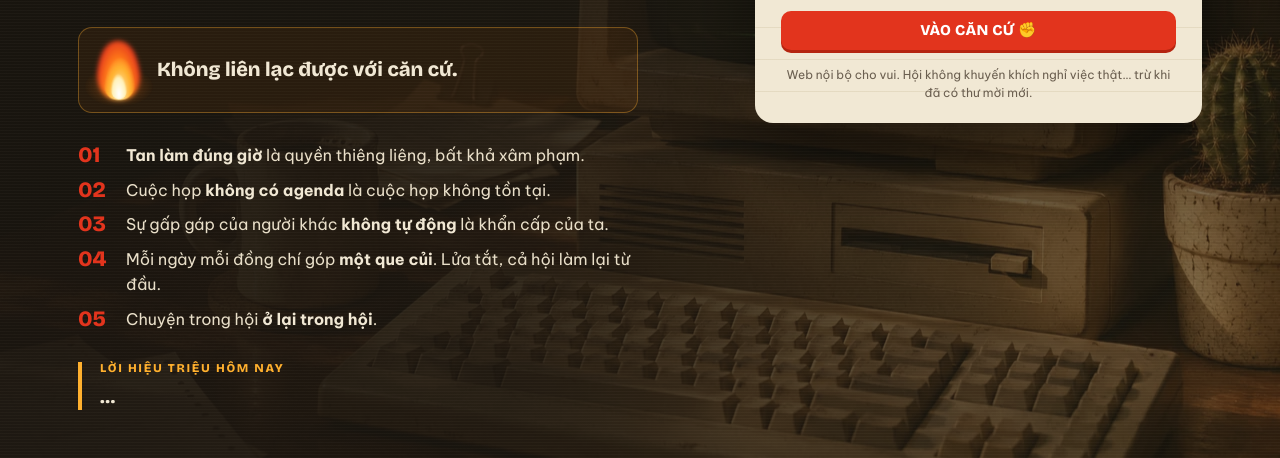
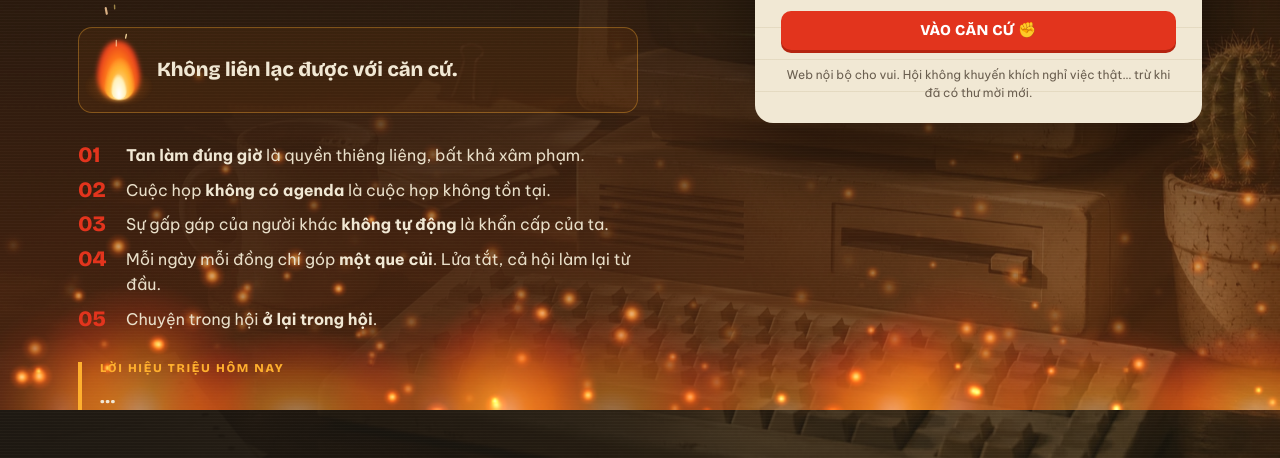
Before and after one commit to khoalysitinh/holiday-countdown, a website with bundled scripts: page public/index.html in a window 1280 px wide. Shown: the part 390-848 px from the top of the page. Built offline with nearby package versions, Linux system fonts and the light colour scheme; files whose address does not match are found by name.

Commit message:
feat(fire): living fire background, log bursts and full-site blaze
- Dark page with a canvas fire wall and drifting embers behind translucent
  panels; intensity follows the club fire (dead / weekend / weak / lit)
- When anyone adds a log: flame flares and shakes, sparks burst across the
  screen, and a toast names who did it
- While today's fire has enough logs: max flames up both sides, glowing
  cards, fire-gradient ticker, continuous sparks from the campfire
- Respects prefers-reduced-motion and pauses in background tabs
- Anonymous answers stay anonymous: shown as "Cá giấu tên" in the fuel
  list, and other viewers don't see that member's streak bump until tomorrow
- State refreshes every 15s so bursts show up quickly

Co-Authored-By: Claude Opus 5.5 <noreply@anthropic.com>

```diff
--- /dev/null
+++ b/public/ambient.js
@@ -0,0 +1,253 @@
+// Lửa nền: một canvas phía sau nội dung (tường lửa + tàn lửa bay) và một canvas phía trước cho tia lửa.
+// Cường độ 0..1 theo trạng thái lửa hội; burst() khi có người góp củi.
+
+const LEVELS = { 'is-dead': 0.08, 'is-rest': 0.3, 'is-weak': 0.5, 'is-lit': 1, gate: 0.4 };
+const BG_SCALE = 0.5; // the background is soft anyway: render it at half resolution
+const reduced = window.matchMedia('(prefers-reduced-motion: reduce)');
+
+function sprite(w, h, stops, dome) {
+  const c = document.createElement('canvas');
+  c.width = w;
+  c.height = h;
+  const x = c.getContext('2d');
+  if (dome) {
+    // Half-ellipse standing on the bottom edge: one flame tongue.
+    x.translate(w / 2, h);
+    x.scale(1, h / (w / 2));
+  } else {
+    x.translate(w / 2, h / 2);
+  }
+  const r = w / 2;
+  const g = x.createRadialGradient(0, 0, 0, 0, 0, r);
+  for (const [o, col] of stops) g.addColorStop(o, col);
+  x.fillStyle = g;
+  x.beginPath();
+  x.arc(0, 0, r, dome ? Math.PI : 0, Math.PI * 2);
+  x.fill();
+  return c;
+}
+
+const TONGUE = sprite(64, 160, [[0, 'rgba(255,244,196,1)'], [0.22, 'rgba(255,176,46,.95)'], [0.5, 'rgba(255,122,24,.75)'], [0.78, 'rgba(226,52,29,.35)'], [1, 'rgba(226,52,29,0)']], true);
+const EMBER = sprite(32, 32, [[0, 'rgba(255,240,200,1)'], [0.25, 'rgba(255,170,60,.9)'], [0.6, 'rgba(255,90,20,.25)'], [1, 'rgba(255,90,20,0)']], false);
+
+export function createAmbient(bgCanvas, fgCanvas) {
+  const bg = bgCanvas.getContext('2d');
+  const fg = fgCanvas.getContext('2d');
+  let W = 0;
+  let H = 0;
+  let FW = 0;
+  let FH = 0;
+  let dpr = 1;
+  let target = LEVELS.gate;
+  let level = target;
+  let boost = 0;
+  let embers = [];
+  let sparks = [];
+  let emberDebt = 0;
+  let sparkDebt = 0;
+  let source = () => null;
+  let last = performance.now();
+  let running = false;
+
+  function resize() {
+    dpr = Math.min(window.devicePixelRatio || 1, 1.5);
+    W = bgCanvas.width = Math.ceil(innerWidth * BG_SCALE);
+    H = bgCanvas.height = Math.ceil(innerHeight * BG_SCALE);
+    FW = fgCanvas.width = Math.ceil(innerWidth * dpr);
+    FH = fgCanvas.height = Math.ceil(innerHeight * dpr);
+    if (reduced.matches) drawBackground(performance.now() / 1000, 0);
+  }
+
+  // One row of flame tongues along a baseline (local y = 0, flames grow toward -y).
+  function wall(t, length, depth, alpha, seed) {
+    const n = Math.max(6, Math.ceil(length / 60));
+    const step = length / n;
+    for (let k = 0; k < n; k++) {
+      const p = k * 1.73 + seed;
+      const pulse = 0.55 + 0.45 * (0.5 + 0.5 * Math.sin(t * 1.4 + p)) * (0.75 + 0.25 * Math.sin(t * 3.3 + p * 2.1));
+      const h = depth * pulse;
+      const w = step * 2.6 * (0.8 + 0.2 * Math.sin(t * 0.9 + p));
+      const x = (k + 0.5) * step + Math.sin(t * 0.6 + p) * step * 0.3;
+      bg.globalAlpha = alpha * (0.7 + 0.3 * Math.sin(t * 2.2 + p * 1.3));
+      bg.drawImage(TONGUE, x - w / 2, -h, w, h * 1.04);
+    }
+  }
+
+  function drawBackground(t, I) {
+    bg.globalCompositeOperation = 'source-over';
+    bg.globalAlpha = 1;
+    bg.clearRect(0, 0, W, H);
+
+    // Warm glow rising from the bottom.
+    const glow = bg.createLinearGradient(0, H, 0, H * (0.25 - 0.2 * Math.min(I, 1)));
+    glow.addColorStop(0, `rgba(255,96,20,${0.08 + 0.32 * Math.min(I, 1.2)})`);
+    glow.addColorStop(1, 'rgba(255,96,20,0)');
+    bg.fillStyle = glow;
+    bg.fillRect(0, 0, W, H);
+
+    bg.globalCompositeOperation = 'lighter';
+    // Bottom wall of fire.
+    bg.save();
+    bg.translate(0, H);
+    wall(t, W, H * (0.04 + 0.34 * I), 0.3 + 0.5 * Math.min(I, 1), 0);
+    bg.restore();
+    // Side walls once the fire is strong.
+    const side = Math.max(0, (I - 0.45) / 0.55);
+    if (side > 0) {
+      bg.save();
+      bg.rotate(Math.PI / 2); // left edge, flames pointing right
+      wall(t * 0.9, H, W * 0.16 * side, 0.45 * side, 11);
+      bg.restore();
+      bg.save();
+      bg.translate(W, H);
+      bg.rotate(-Math.PI / 2); // right edge, flames pointing left
+      wall(t * 1.1, H, W * 0.16 * side, 0.45 * side, 23);
+      bg.restore();
+    }
+
+    // Embers.
+    for (const e of embers) {
+      const fade = 1 - e.life / e.max;
+      bg.globalAlpha = Math.max(0, fade * (0.55 + 0.45 * Math.sin(e.phase + t * e.tw)));
+      const s = e.size * 4;
+      bg.drawImage(EMBER, e.x - s / 2, e.y - s / 2, s, s);
+    }
+    bg.globalAlpha = 1;
+    bg.globalCompositeOperation = 'source-over';
+  }
+
+  function spawnEmber(I, fromSides) {
+    const side = fromSides && Math.random() < 0.5;
+    embers.push({
+      x: side ? (Math.random() < 0.5 ? Math.random() * W * 0.08 : W - Math.random() * W * 0.08) : Math.random() * W,
+      y: H + 4 - (side ? Math.random() * H * 0.6 : 0),
+      vx: (Math.random() - 0.5) * 10,
+      vy: -(12 + Math.random() * 30) * (0.55 + I),
+      sway: 6 + Math.random() * 14,
+      phase: Math.random() * 6.28,
+      tw: 2 + Math.random() * 5,
+      life: 0,
+      max: 4 + Math.random() * 6,
+      size: 1.2 + Math.random() * 2.4,
+    });
+  }
+
+  function sourcePoint() {
+    const r = source();
+    if (r && r.width && r.bottom > 0 && r.top < innerHeight) {
+      return { x: (r.left + r.width / 2) * dpr, y: (r.top + r.height * 0.3) * dpr, w: r.width * dpr };
+    }
+    return null;
+  }
+
+  function spawnSpark(p, burst) {
+    const a = -Math.PI / 2 + (Math.random() - 0.5) * (burst ? 2.2 : 0.7);
+    const speed = (burst ? 220 + Math.random() * 520 : 70 + Math.random() * 120) * dpr;
+    sparks.push({
+      x: p.x + (Math.random() - 0.5) * p.w * 0.45,
+      y: p.y + (Math.random() - 0.5) * 10 * dpr,
+      vx: Math.cos(a) * speed,
+      vy: Math.sin(a) * speed,
+      g: (burst ? 420 : -20) * dpr,
+      life: 0,
+      max: burst ? 1 + Math.random() * 1.4 : 0.8 + Math.random() * 1.2,
+      size: (burst ? 1.4 + Math.random() * 2 : 1 + Math.random() * 1.4) * dpr,
+      hue: 28 + Math.random() * 22,
+    });
+  }
+
+  function drawSparks() {
+    fg.clearRect(0, 0, FW, FH);
+    if (!sparks.length) return;
+    fg.globalCompositeOperation = 'lighter';
+    fg.lineCap = 'round';
+    for (const s of sparks) {
+      const fade = Math.max(0, 1 - s.life / s.max);
+      fg.strokeStyle = `hsla(${s.hue}, 100%, ${60 + 25 * fade}%, ${fade})`;
+      fg.lineWidth = s.size;
+      fg.beginPath();
+      fg.moveTo(s.x, s.y);
+      fg.lineTo(s.x - s.vx * 0.035, s.y - s.vy * 0.035);
+      fg.stroke();
+    }
+    fg.globalCompositeOperation = 'source-over';
+  }
+
+  function frame(now) {
+    if (!running) return;
+    const dt = Math.min(0.05, (now - last) / 1000);
+    last = now;
+    const t = now / 1000;
+    level += (target - level) * Math.min(1, dt * 1.2);
+    boost = Math.max(0, boost - dt * 0.45);
+    const I = Math.min(1.35, level + boost);
+
+    // Background embers.
+    emberDebt += dt * (6 + 70 * I) * (W / 700);
+    while (emberDebt > 1) {
+      spawnEmber(I, I > 0.6);
+      emberDebt--;
+    }
+    embers = embers.filter((e) => {
+      e.life += dt;
+      e.x += (e.vx + Math.sin(e.phase + e.life * 1.3) * e.sway) * dt;
+      e.y += e.vy * dt;
+      return e.life < e.max && e.y > -10;
+    });
+    drawBackground(t, I);
+
+    // Foreground sparks from the club's flame.
+    const p = sourcePoint();
+    if (p && I > 0.3) {
+      sparkDebt += dt * (3 + 16 * I);
+      while (sparkDebt > 1) {
+        spawnSpark(p, false);
+        sparkDebt--;
+      }
+    }
+    sparks = sparks.filter((s) => {
+      s.life += dt;
+      s.vy += s.g * dt;
+      s.x += s.vx * dt;
+      s.y += s.vy * dt;
+      s.vx *= 0.99;
+      return s.life < s.max && s.y < FH + 20;
+    });
+    drawSparks();
+    requestAnimationFrame(frame);
+  }
+
+  function start() {
+    if (running || reduced.matches || document.hidden) return;
+    running = true;
+    last = performance.now();
+    requestAnimationFrame(frame);
+  }
+
+  resize();
+  addEventListener('resize', resize);
+  document.addEventListener('visibilitychange', () => {
+    if (document.hidden) running = false;
+    else start();
+  });
+  start();
+
+  return {
+    setLevel(name) {
+      target = LEVELS[name] ?? LEVELS.gate;
+      if (reduced.matches) drawBackground(0, target);
+    },
+    setSource(fn) {
+      source = fn;
+    },
+    // Someone added a log: flare up and throw sparks everywhere.
+    burst(strength = 1) {
+      if (reduced.matches) return;
+      boost = Math.min(0.9, boost + 0.5 + 0.2 * strength);
+      const p = sourcePoint() || { x: FW / 2, y: FH * 0.85, w: 200 * dpr };
+      const n = Math.min(260, 70 + 50 * strength);
+      for (let i = 0; i < n; i++) spawnSpark(p, true);
+      for (let i = 0; i < 40 * strength; i++) spawnEmber(1, true);
+    },
+  };
+}
--- a/public/app.css
+++ b/public/app.css
@@ -31,9 +31,13 @@ body {
   margin: 0;
   font: 400 15px/1.55 var(--body);
   color: var(--text);
-  background: var(--ink);
+  background: #0d0a08;
   min-height: 100vh;
 }
+/* Fire layers: background flames sit between the page background and the content; sparks float above it. */
+.ambient, .sparks { position: fixed; inset: 0; width: 100%; height: 100%; pointer-events: none; }
+.ambient { z-index: 1; }
+.sparks { z-index: 25; }
 button, input, textarea { font: inherit; color: inherit; }
 button { cursor: pointer; }
 .sr-only { position: absolute; width: 1px; height: 1px; overflow: hidden; clip: rect(0 0 0 0); white-space: nowrap; }
@@ -107,12 +111,52 @@ textarea { resize: vertical; min-height: 84px; }
 .is-dead .flame i { animation: none; }
 .is-dead .flame b { opacity: 0; animation: none; }
 .is-rest .flame { --scale: .45; filter: saturate(.7) brightness(.85); }
-@media (prefers-reduced-motion: reduce) { .flame i, .flame b, .ticker-track { animation: none !important; } }
+/* Fully lit: a bigger, faster, hotter flame. */
+.is-lit .flame { --scale: 1.14; filter: saturate(1.2) brightness(1.08); }
+.is-lit .flame i:nth-child(1) { animation-duration: 1.05s; }
+.is-lit .flame i:nth-child(2) { animation-duration: .75s; }
+.is-lit .flame i:nth-child(3) { animation-duration: .55s; }
+.is-lit .flame b { width: 240%; height: 95%; background: radial-gradient(closest-side, rgba(255,122,24,.6), transparent); }
+
+/* Someone added a log: flare + shake. */
+.fire-panel.flare { animation: shake .55s ease; }
+.fire-panel.flare .flame { animation: flare 1.5s cubic-bezier(.2,.8,.3,1); }
+@keyframes flare {
+  0% { transform: scale(var(--scale)); }
+  14% { transform: scale(calc(var(--scale) * 1.6)); filter: brightness(1.7) saturate(1.4); }
+  100% { transform: scale(var(--scale)); }
+}
+@keyframes shake {
+  0%, 100% { translate: 0 0; }
+  20% { translate: -5px 2px; } 40% { translate: 5px -2px; } 60% { translate: -3px 1px; } 80% { translate: 3px 0; }
+}
+
+/* Whole site ablaze while today's fire has enough logs. */
+body.blaze .card::after, body.blaze .quote-banner::after {
+  content: ''; position: absolute; inset: -2px; border-radius: inherit; pointer-events: none;
+  box-shadow: 0 0 36px 3px rgba(255,122,24,.5); opacity: .3; animation: emberglow 2.8s ease-in-out infinite;
+}
+body.blaze .grid-2 .card:nth-child(2)::after, body.blaze .board::after { animation-delay: -1.4s; }
+@keyframes emberglow { 50% { opacity: .95; } }
+body.blaze .topbar { box-shadow: 0 8px 36px rgba(255,122,24,.35); }
+body.blaze .ticker {
+  background: linear-gradient(90deg, var(--red), var(--fire), var(--red-dark), var(--ember), var(--red));
+  background-size: 300% 100%; animation: tickerfire 7s linear infinite;
+}
+@keyframes tickerfire { to { background-position: 300% 0; } }
+body.blaze .fire-panel { box-shadow: 5px 5px 0 var(--red), 0 0 70px rgba(255,122,24,.5); border-color: rgba(255,176,46,.5); }
+body.blaze .chat { box-shadow: 5px 5px 0 var(--red), 0 0 50px rgba(255,122,24,.3); }
+body.blaze .fire-count { text-shadow: 0 0 28px rgba(255,150,40,.8); }
+
+@media (prefers-reduced-motion: reduce) {
+  .flame i, .flame b, .ticker-track, body.blaze .ticker, body.blaze .card::after, body.blaze .quote-banner::after,
+  .fire-panel.flare, .fire-panel.flare .flame { animation: none !important; }
+}
 
 /* ---------- gate (login + intro) ---------- */
 .gate { position: relative; min-height: 100vh; color: var(--paper); overflow: hidden; }
 .gate-bg {
-  position: absolute; inset: 0;
+  position: absolute; inset: 0; z-index: 0;
   background:
     linear-gradient(100deg, rgba(22,18,14,.97) 0%, rgba(22,18,14,.9) 45%, rgba(22,18,14,.55) 100%),
     url('/assets/office.webp') center / cover no-repeat;
@@ -123,7 +167,7 @@ textarea { resize: vertical; min-height: 84px; }
   background: repeating-linear-gradient(0deg, rgba(255,255,255,.025) 0 1px, transparent 1px 3px);
 }
 .gate-inner {
-  position: relative; max-width: 1180px; margin: 0 auto; padding: 56px 28px 48px;
+  position: relative; z-index: 2; max-width: 1180px; margin: 0 auto; padding: 56px 28px 48px;
   display: grid; grid-template-columns: 1.25fr .9fr; gap: 56px; align-items: start;
 }
 .classified { margin: 0 0 22px; font-size: 13px; letter-spacing: .06em; text-transform: uppercase; color: #cdbf9f; }
@@ -173,10 +217,11 @@ textarea { resize: vertical; min-height: 84px; }
 .fine { margin: 16px 0 0; font-size: 12px; color: var(--muted); text-align: center; }
 
 /* ---------- app shell ---------- */
-.app { min-height: 100vh; background: var(--paper); }
+.app { min-height: 100vh; }
 .topbar {
   position: sticky; top: 0; z-index: 20; display: flex; align-items: center; justify-content: space-between; gap: 16px;
-  padding: 10px 24px; background: var(--ink); color: var(--paper);
+  padding: 10px 24px; background: rgba(16,12,9,.82); color: var(--paper);
+  -webkit-backdrop-filter: blur(8px); backdrop-filter: blur(8px); transition: box-shadow .6s ease;
 }
 .brand { display: flex; align-items: center; gap: 12px; color: inherit; text-decoration: none; min-width: 0; }
 .brand img { border-radius: 9px; }
@@ -190,15 +235,15 @@ textarea { resize: vertical; min-height: 84px; }
 }
 .me-chip span:first-child { font: 20px/1 var(--emoji); }
 .me-chip span:last-child { overflow: hidden; text-overflow: ellipsis; white-space: nowrap; }
-.ticker { overflow: hidden; background: var(--red); color: #fff; border-bottom: 3px solid var(--ink); }
+.ticker { position: relative; z-index: 2; overflow: hidden; background: var(--red); color: #fff; border-bottom: 3px solid #000; }
 .ticker-track { display: flex; width: max-content; animation: ticker 60s linear infinite; }
 .ticker-track span { padding: 7px 0; font: 800 13px/1 var(--display); letter-spacing: .1em; text-transform: uppercase; white-space: nowrap; }
 .ticker-track span::after { content: '✊'; margin: 0 22px; }
 @keyframes ticker { to { transform: translateX(-50%); } }
 
-.base { max-width: 1320px; margin: 0 auto; padding: 24px; display: grid; grid-template-columns: minmax(0, 1fr) 360px; gap: 24px; align-items: start; }
+.base { position: relative; z-index: 2; max-width: 1320px; margin: 0 auto; padding: 24px; display: grid; grid-template-columns: minmax(0, 1fr) 360px; gap: 24px; align-items: start; }
 .base-main { display: grid; gap: 20px; min-width: 0; }
-.card { background: #fbf6ea; border: 2px solid var(--ink); border-radius: var(--radius); padding: 22px; box-shadow: 5px 5px 0 var(--ink); }
+.card { position: relative; background: #fbf6ea; border: 2px solid #000; border-radius: var(--radius); padding: 22px; box-shadow: 6px 6px 0 rgba(0,0,0,.65); }
 .card h3 { margin: 0; font: 800 22px/1.2 var(--display); letter-spacing: -.01em; }
 .card-head { display: flex; justify-content: space-between; align-items: center; gap: 12px; margin-bottom: 14px; }
 .pill { font-size: 12px; font-weight: 700; padding: 4px 10px; border-radius: 999px; background: var(--paper-2); color: var(--muted); white-space: nowrap; }
@@ -207,11 +252,11 @@ textarea { resize: vertical; min-height: 84px; }
 /* fire panel */
 .fire-panel {
   position: relative; display: grid; grid-template-columns: 220px 1fr; gap: 28px; align-items: center;
-  padding: 28px 30px; border-radius: 18px; color: var(--paper); overflow: hidden;
-  background: radial-gradient(circle at 18% 80%, rgba(255,122,24,.28), transparent 45%), var(--ink);
-  border: 2px solid var(--ink); box-shadow: 5px 5px 0 var(--red);
+  padding: 28px 30px; border-radius: 18px; color: var(--paper);
+  background: radial-gradient(circle at 18% 80%, rgba(255,122,24,.28), transparent 45%), rgba(16,12,9,.72);
+  border: 2px solid rgba(255,176,46,.22); box-shadow: 5px 5px 0 var(--red); transition: box-shadow .6s ease;
 }
-.fire-panel.is-dead { background: radial-gradient(circle at 18% 80%, rgba(139,130,119,.18), transparent 45%), var(--ink); box-shadow: 5px 5px 0 var(--ash); }
+.fire-panel.is-dead { background: radial-gradient(circle at 18% 80%, rgba(139,130,119,.18), transparent 45%), rgba(16,12,9,.8); border-color: rgba(139,130,119,.25); box-shadow: 5px 5px 0 var(--ash); }
 .fire-visual { position: relative; display: grid; place-items: end center; height: 200px; }
 .fire-visual .flame { margin-bottom: 26px; }
 .logs { position: absolute; bottom: 8px; width: 150px; height: 34px; }
@@ -236,7 +281,7 @@ textarea { resize: vertical; min-height: 84px; }
 .fire-meta { margin: 12px 0 0; font-size: 13px; color: #a89c87; }
 
 /* quote */
-.quote-banner { position: relative; padding: 22px 26px 22px 30px; border-radius: var(--radius); background: var(--red); color: #fff; border: 2px solid var(--ink); box-shadow: 5px 5px 0 var(--ink); }
+.quote-banner { position: relative; padding: 22px 26px 22px 30px; border-radius: var(--radius); background: var(--red); color: #fff; border: 2px solid #000; box-shadow: 6px 6px 0 rgba(0,0,0,.65); }
 .quote-banner .kicker { color: #ffd9cf; }
 .quote-banner blockquote { margin: 0; font: 800 clamp(22px, 2.6vw, 30px)/1.25 var(--display); letter-spacing: -.01em; }
 .quote-banner blockquote::before { content: '“'; } .quote-banner blockquote::after { content: '”'; }
@@ -290,8 +335,8 @@ textarea { resize: vertical; min-height: 84px; }
 /* chat */
 .chat {
   position: sticky; top: 92px; height: calc(100vh - 116px); min-height: 420px;
-  display: flex; flex-direction: column; background: var(--ink); color: var(--paper);
-  border-radius: 18px; border: 2px solid var(--ink); box-shadow: 5px 5px 0 var(--red); overflow: hidden;
+  display: flex; flex-direction: column; background: rgba(16,12,9,.8); color: var(--paper);
+  border-radius: 18px; border: 2px solid rgba(255,176,46,.2); box-shadow: 5px 5px 0 var(--red); overflow: hidden;
 }
 .chat-head { display: flex; justify-content: space-between; gap: 10px; padding: 16px 18px 12px; border-bottom: 1px solid rgba(241,232,212,.12); }
 .chat-head h3 { margin: 0; font: 800 20px/1.2 var(--display); text-transform: uppercase; }
@@ -356,7 +401,7 @@ textarea { resize: vertical; min-height: 84px; }
 @media (max-width: 1080px) {
   .base { grid-template-columns: 1fr; }
   .chat {
-    position: fixed; inset: auto 0 0 0; top: auto; z-index: 40; height: min(78vh, 640px);
+    position: fixed; inset: auto 0 0 0; top: auto; z-index: 40; height: min(78vh, 640px); background: #16120e;
     border-radius: 18px 18px 0 0; box-shadow: 0 -10px 40px rgba(0,0,0,.4); transform: translateY(105%); transition: transform .25s ease;
   }
   .chat.open { transform: none; }
--- a/public/app.js
+++ b/public/app.js
@@ -1,14 +1,15 @@
 // Những Con Cá Bị Trừ KPI — client.
+import { createAmbient } from './ambient.js';
 // Mọi nội dung người dùng nhập đều đi qua textContent, không bao giờ innerHTML.
 
 const AVATARS = ['🦊', '🐼', '🐸', '🐧', '🦉', '🐙', '🦖', '🐱', '🐶', '🐹', '🦄', '🐢', '🐝', '🦥', '🐻', '🐵'];
 const REACTIONS = [['😂', 'Buồn cười'], ['🤗', 'Ôm một cái'], ['🔥', 'Cháy quá'], ['✊', 'Đồng lòng'], ['💀', 'Hết cứu']];
 const SLOGANS = [
   'Tan làm đúng giờ là quyền thiêng liêng',
-  'Họp không agenda là họp không tồn tại',
+  'Họp gì họp quài zậy',
   'Cá bị trừ KPI vẫn bơi',
-  'Mỗi ngày một que củi, lửa hội không tắt',
-  'Không trả lời tin nhắn công việc sau 21h',
+  'Mỗi ngày một giải pháp, mỗi ngày một vấn đề',
+  'Không trả lời tin nhắn công việc sau 17h30',
   'Ngủ trưa là quyền con người',
   'Đồng lòng bơi ngược dòng',
   'Chuyện trong hội ở lại trong hội',
@@ -20,6 +21,7 @@ const CHAT_FAST = 4000;
 const CHAT_SLOW = 20000;
 
 const $ = (id) => document.getElementById(id);
+const ambient = createAmbient($('ambient-bg'), $('ambient-fg'));
 let token = localStorage.getItem(TOKEN_KEY) || '';
 let state = null;
 let clockOffset = 0;
@@ -122,6 +124,7 @@ function renderGateFire(info) {
   const f = info.fire;
   const box = $('gate-fire');
   box.classList.toggle('is-dead', f.current === 0 && !f.litToday);
+  ambient.setLevel(f.litToday ? 'is-lit' : 'gate');
   if (!info.members) {
     $('gate-fire-title').textContent = 'Lửa hội chưa từng được thắp.';
     $('gate-fire-sub').textContent = 'Hãy là con cá đầu tiên nhóm lửa.';
@@ -148,6 +151,8 @@ async function loadPublic() {
 
 function showGate() {
   document.body.dataset.view = 'gate';
+  document.body.classList.remove('blaze');
+  ambient.setSource(() => document.querySelector('.gate-fire .flame')?.getBoundingClientRect());
   setMode(authMode);
   loadPublic();
 }
@@ -198,7 +203,8 @@ async function enterApp() {
   document.body.dataset.view = 'app';
   startChat();
   clearInterval(stateTimer);
-  stateTimer = setInterval(() => { if (!document.hidden) refresh(); }, 30000);
+  ambient.setSource(() => $('flame').getBoundingClientRect());
+  stateTimer = setInterval(() => { if (!document.hidden) refresh(); }, 15000);
   clearInterval(tickTimer);
   tickTimer = setInterval(tick, 1000);
 }
@@ -224,9 +230,35 @@ async function refresh() {
 }
 
 function apply(next) {
+  const prev = state;
   state = next;
   clockOffset = next.serverTime - Date.now();
   render();
+  if (prev && prev.today === next.today && next.fire.fuel > prev.fire.fuel) celebrate(prev, next);
+}
+
+// Someone added a log since we last looked: make the fire roar.
+function celebrate(prev, next) {
+  const added = next.fire.fuel - prev.fire.fuel;
+  const justLit = !prev.fire.litToday && next.fire.litToday;
+  ambient.burst(justLit ? 3 : added);
+  const panel = $('fire-panel');
+  panel.classList.remove('flare');
+  void panel.offsetWidth; // restart the animation
+  panel.classList.add('flare');
+  setTimeout(() => panel.classList.remove('flare'), 1600);
+  // Our own log already gets a toast from submitAnswer; announce everyone else's.
+  const before = new Set(prev.fire.fuelers.map((p) => p.name));
+  const others = next.fire.fuelers.filter((p) => p.name && !before.has(p.name) && p.name !== next.me.name).map((p) => p.name);
+  const anonCount = (list) => list.filter((p) => !p.name).length;
+  // Our own anonymous log is announced by submitAnswer, so don't count it here.
+  const mineAnon = next.me.answer?.anon && !prev.me.answer ? 1 : 0;
+  const newAnon = anonCount(next.fire.fuelers) - anonCount(prev.fire.fuelers) - mineAnon;
+  if (newAnon > 0) others.push(newAnon === 1 ? 'Một con cá giấu tên' : `${newAnon} con cá giấu tên`);
+  if (!others.length) return;
+  toast(justLit
+    ? `🔥 ${others.join(', ')} vừa góp củi. LỬA HỘI ĐÃ ĐỦ CỦI, CHÁY HẾT CỠ!`
+    : `🪵 ${others.join(', ')} vừa góp củi! Lửa bùng lên rồi.`);
 }
 
 function tick() {
@@ -263,6 +295,8 @@ function renderFire() {
   else mode = 'is-dead';
   panel.classList.remove('is-lit', 'is-rest', 'is-weak', 'is-dead');
   panel.classList.add(mode);
+  ambient.setLevel(mode);
+  document.body.classList.toggle('blaze', mode === 'is-lit');
 
   $('fire-days').textContent = f.current;
   $('fire-kicker').textContent = {
@@ -297,7 +331,7 @@ function renderFire() {
   fuelText.replaceChildren(el('b', '', `${f.fuel}/${f.need}`), ` que củi hôm nay · ${state.members.length} con cá trong hội`);
   $('fuelers').replaceChildren(...f.fuelers.map((p) => {
     const chip = el('span');
-    chip.append(emoji(p.avatar), p.name);
+    chip.append(emoji(p.avatar), p.name ?? 'Cá giấu tên');
     return chip;
   }));
   $('fire-meta').textContent = `Kỷ lục: ${f.best} ngày · Đã tắt ${f.deaths} lần · Luật: mỗi ngày làm việc cần ≥ ${f.need} con cá góp củi. Thiếu một ngày là lửa tắt, chuỗi về 0.`;
@@ -447,7 +481,7 @@ function stopChat() {
   $('chat-log').replaceChildren();
   updateBadge();
   clearAttachment();
-  for (const url of imageCache.values()) url.then((u) => URL.revokeObjectURL(u), () => {});
+  for (const url of imageCache.values()) url.then((u) => URL.revokeObjectURL(u), () => { });
   imageCache.clear();
 }
 
--- a/public/index.html
+++ b/public/index.html
@@ -11,6 +11,8 @@
   <script type="module" src="/app.js"></script>
 </head>
 <body data-view="loading">
+  <canvas class="ambient" id="ambient-bg" aria-hidden="true"></canvas>
+  <canvas class="sparks" id="ambient-fg" aria-hidden="true"></canvas>
   <!-- ============ CỔNG VÀO: intro + đăng nhập ============ -->
   <section class="gate" id="gate" aria-labelledby="gate-title">
     <div class="gate-bg" aria-hidden="true"></div>
```
Also changed, not shown: server/app.mjs (+15 -5 lines).
